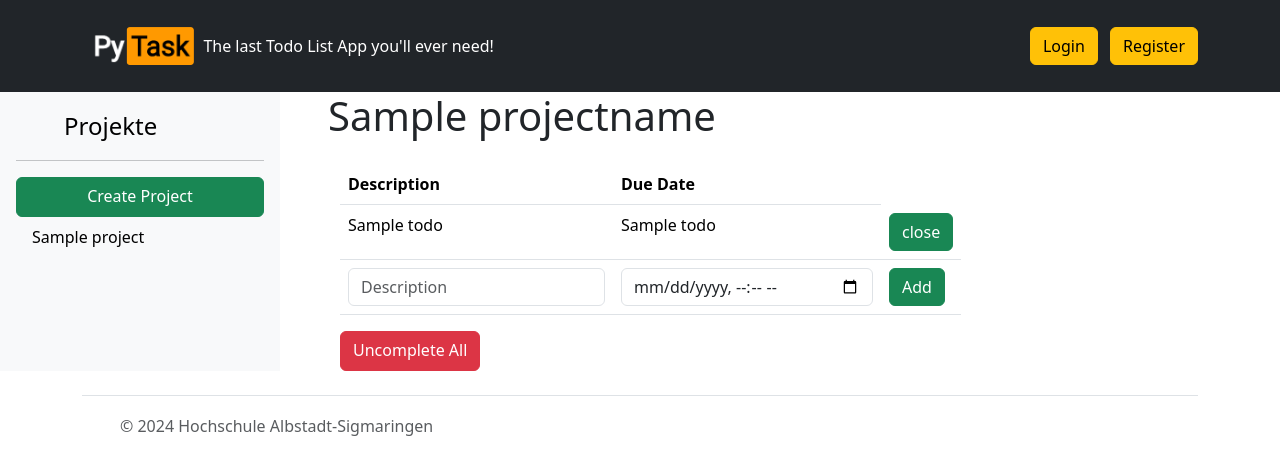
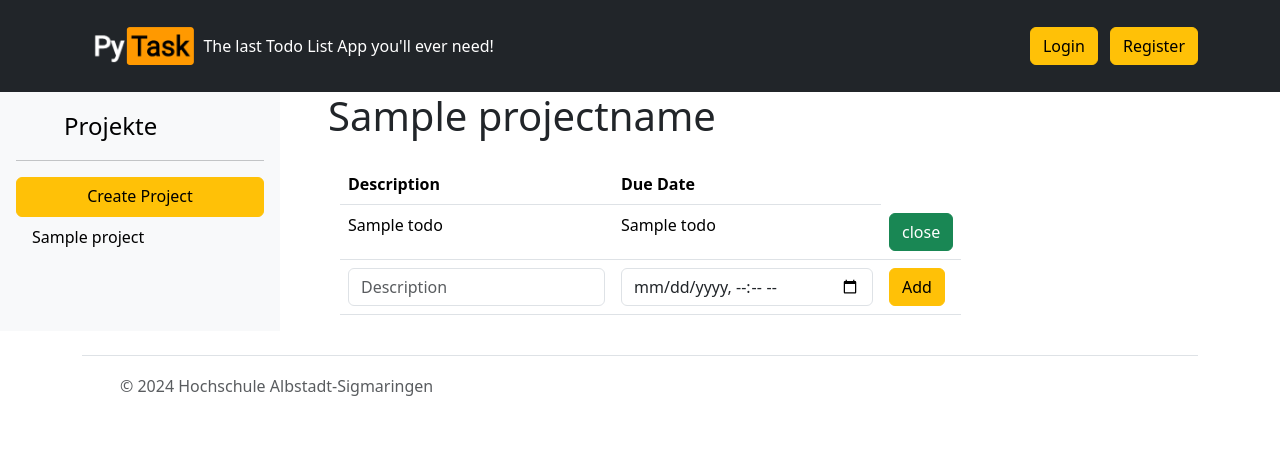
Before and after one commit to schuttenhub/pytask, a Flask app: template pytask/templates/tasks.html in a window 1280 px wide. Shown: the top 475 px of the page. Run offline with Flask 3, Linux system fonts and the light colour scheme; the template is opened without the code that fills it: most values are stand-ins (such as "Sample title", 1, 10 or a date in 2020); some libraries are stand-ins or nearby versions.

```diff
--- a/pytask/routes.py
+++ b/pytask/routes.py
@@ -91,6 +91,10 @@ def deleteTask():
 
     return redirect(url_for('tasks', projectname=projectname))
 
+#@app.route('/createProject')
+#def createProject():
+
+
 @app.route('/login', methods=['GET', 'POST'])
 def login_action():
     if request.method == 'POST':
--- a/pytask/templates/tasks.html
+++ b/pytask/templates/tasks.html
@@ -13,7 +13,7 @@ PyTask - App
         <span class="fs-4">Projekte</span>
     </a>
     <hr>
-    <button type="button" class="btn btn-success" onclick="">
+    <button type="button" class="btn btn-warning" onclick="">
         <i class="bi bi-arrow-counterclockwise"></i> Create Project
     </button>
     <ul class="nav nav-pills flex-column mb-auto">
@@ -67,14 +67,11 @@ PyTask - App
                             <input type="datetime-local" id="date" class="form-control" name="due_date">
                             <script> const currentTime = new Date(); document.getElementById('roomfindr-time').value = currentTime.toISOString().slice(0, 16);</script>
                         </td>
-                        <td><button type="submit" class="btn btn-success">Add</button></td>
+                        <td><button type="submit" class="btn btn-warning">Add</button></td>
                     </form>
                 </tr>
             </tbody>
         </table>
-        <button type="button" class="btn btn-danger" onclick="">
-            <i class="bi bi-arrow-counterclockwise"></i> Uncomplete All
-        </button>
     </div>
 </div>
 
```
